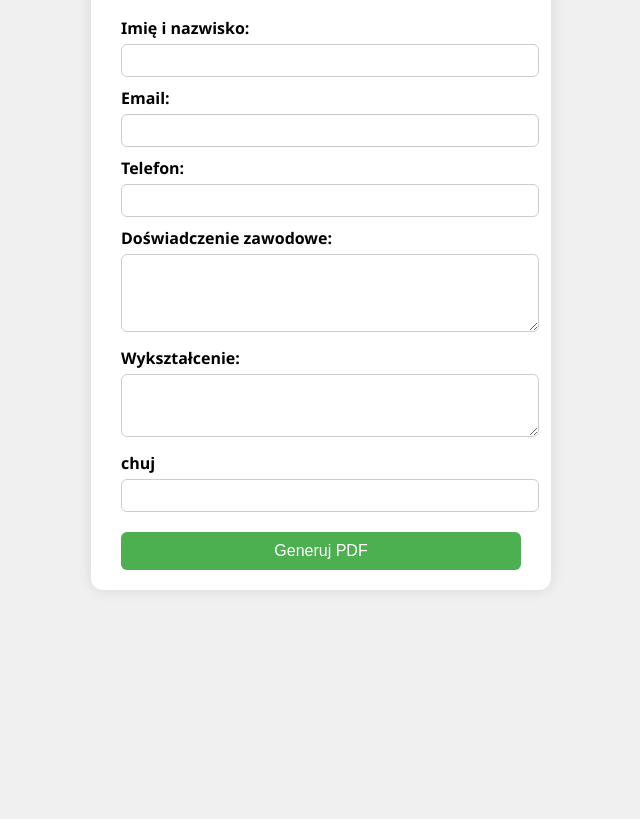
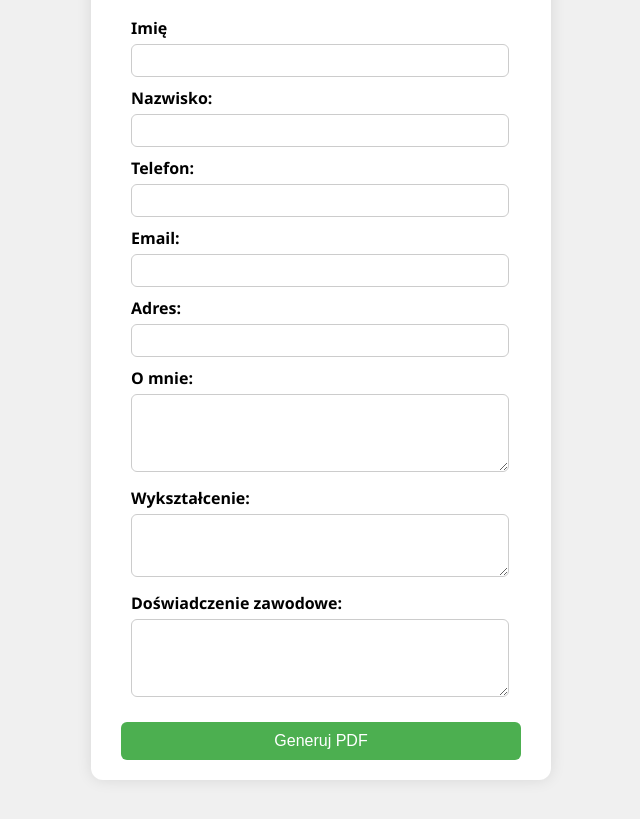
Before and after one commit to jeryszka/KreatorCV, a plain HTML site: page public/cv-form.html in a window 1280 px wide. Shown: the part 127-946 px from the top of the page, without its empty margins (319-959 px from the left). Before the commit the page ends 800 px from the top, so only its background shows below. Drawn offline with Linux system fonts and the light colour scheme.

Commit message:
Update cv-form.html

```diff
--- a/public/cv-form.html
+++ b/public/cv-form.html
@@ -27,13 +27,15 @@ h1 {
     }
 
     label {
+        margin-left: 10px;
         font-weight: 600;
         margin-top: 10px;
         display: block;
     }
 
     input, textarea {
-    width: 100%;
+        margin-left: 10px;
+        width: 90%;
         padding: 8px;
         margin-top: 5px;
         border: 1px solid #ccc;
@@ -55,6 +57,7 @@ button {
     button:hover {
         background-color: #45a049;
     }
+
     </style>
 </head>
 <body>
@@ -62,23 +65,29 @@ button:hover {
         <h1>Kreator CV</h1>
 
         <form id="cvForm" action="/generate" method="POST">
-            <label>Imię i nazwisko:</label>
+            <label>Imię</label>
             <input type="text" id="name" name="name" required>
+
+            <label>Nazwisko:</label>
+            <input type="text" id="surame" name="surame" required>
+
+            <label>Telefon:</label>
+            <input type="tel" pattern="[0-9]{3}-[0-9]{3}-[0-9]{3}" id="phone" name="phone" required>
 
             <label>Email:</label>
             <input type="email" id="email" name="email" required>
 
-            <label>Telefon:</label>
-            <input type="text" id="phone" name="phone" required>
+            <label>Adres:</label>
+            <input type="text" id="address" name="address" required>
+
+            <label>O mnie:</label>
+            <textarea id="about" name="about" rows="4" style="max-width: 100%;" required></textarea>
+
+            <label>Wykształcenie:</label>
+            <textarea id="education" name="education" rows="3" style="max-width: 100%;" required></textarea>
 
             <label>Doświadczenie zawodowe:</label>
-            <textarea id="experience" name="experience" rows="4" required></textarea>
-
-            <label>Wykształcenie:</label>
-            <textarea id="education" name="education" rows="3" required></textarea>
-
-            <label>chuj</label>
-            <input type="text" name="huj" required>
+            <textarea id="experience" name="experience" rows="4" style="max-width: 100%;" required></textarea>
 
             <button type="submit">Generuj PDF</button>
         </form>
```
Lines whose indentation alone changed are shown as unchanged.
